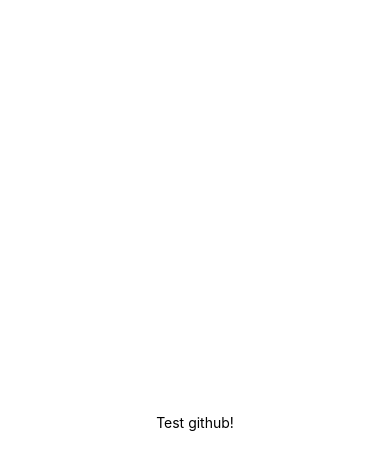
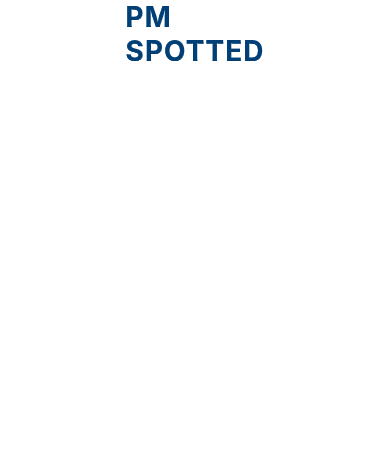
Before and after one commit to ColderVoid/pm-spotted, a React Native app in the folder frontend/: screen / in a window 390 px wide. Shown: the top 470 px of the page. Built offline with nearby package versions, Linux system fonts and the light colour scheme.

Commit message:
Zalazek frontendu

```diff
--- a/frontend/App.js
+++ b/frontend/App.js
@@ -1,20 +1,84 @@
-import { StatusBar } from 'expo-status-bar';
-import { StyleSheet, Text, View } from 'react-native';
+import { SafeAreaView, StyleSheet, Text, View, useColorScheme } from 'react-native'
+import React from 'react'
 
 export default function App() {
+  const isDarkMode = useColorScheme() === 'dark'
   return (
-    <View style={styles.container}>
-      <Text>Test github!</Text>
-      <StatusBar style="auto" />
-    </View>
-  );
+    <SafeAreaView style={isDarkMode ? styles.darkScreen : styles.whiteScreen}>
+        <View style={styles.container}>
+          <Text style={styles.heading}>PM SPOTTED</Text>
+          <Text style={styles.heading1}>PM SPOTTED</Text>
+          <Text style={styles.heading2}>PM SPOTTED</Text>
+          <Text style={styles.heading3}>PM SPOTTED</Text>
+        </View>
+    </SafeAreaView>
+  )
 }
-// test123
+
 const styles = StyleSheet.create({
   container: {
+    alignItems: 'center'
+  },
+  darkScreen: {
+    backgroundColor: '#222222',
     flex: 1,
-    backgroundColor: '#fff',
-    alignItems: 'center',
-    justifyContent: 'center',
+    alignItems: 'center'
   },
-});
+  whiteScreen: {
+    backgroundColor: '#FFFFFF',
+    flex: 1,
+    alignItems: 'center'
+  },
+  heading: {
+    color: '#004076',
+    fontSize: 28,
+    letterSpacing: 1,
+    position: 'absolute',
+    textShadowColor: '#FFFFFF',
+    fontWeight: 'bold',
+    textShadowOffset: {
+      width: 1,
+      height: 1,
+    },
+    textShadowRadius: 1
+  },
+  heading1: {
+    color: '#004076',
+    fontSize: 28,
+    letterSpacing: 1,
+    fontWeight: 'bold',
+    position: 'absolute',
+    textShadowColor: '#FFFFFF',
+    textShadowOffset: {
+      width: -1,
+      height: 1,
+    },
+    textShadowRadius: 1
+  },
+  heading2: {
+    color: '#004076',
+    fontSize: 28,
+    letterSpacing: 1,
+    fontWeight: 'bold',
+    position: 'absolute',
+    textShadowColor: '#FFFFFF',
+    textShadowOffset: {
+      width: -1,
+      height: -1,
+    },
+    textShadowRadius: 1
+  },
+  heading3: {
+    color: '#004076',
+    fontSize: 28,
+    letterSpacing: 1,
+    fontWeight: 'bold',
+    position: 'absolute',
+    textShadowColor: '#FFFFFF',
+    textShadowOffset: {
+      width: 1,
+      height: -1,
+    },
+    textShadowRadius: 1,
+  }
+})
```
